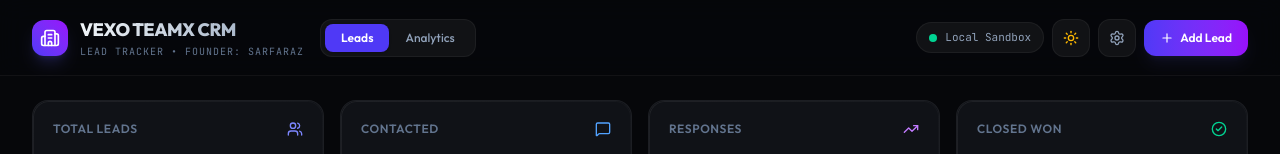
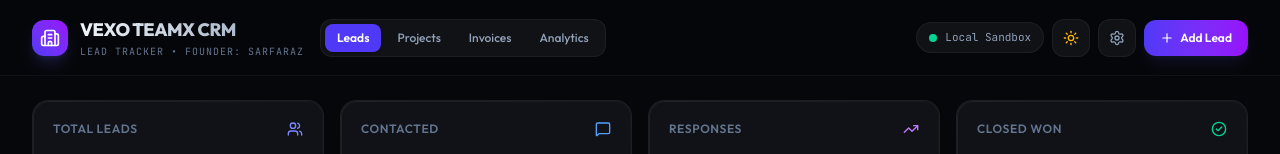
Before and after one commit to Sarfaraz2006/VEXO-CRM, a React (Vite) app: page / in a window 1280 px wide. Shown: the top 154 px of the page. Built offline with nearby package versions, Linux system fonts and the light colour scheme.

Commit message:
Add Projects and Invoices tabs to navbar and layout placeholders

```diff
--- a/src/App.jsx
+++ b/src/App.jsx
@@ -618,10 +618,10 @@ export default function App() {
             </div>
 
             {/* Navigation Tabs */}
-            <div className="flex items-center bg-slate-100 dark:bg-white/5 border border-slate-200 dark:border-white/5 p-1 rounded-xl text-xs font-medium w-full sm:w-auto justify-center">
+            <div className="flex items-center bg-slate-100 dark:bg-white/5 border border-slate-200 dark:border-white/5 p-1 rounded-xl text-xs font-medium w-full sm:w-auto justify-center gap-1">
               <button
                 onClick={() => setActiveTab('leads')}
-                className={`flex-1 sm:flex-initial px-4 py-1.5 rounded-lg transition-all cursor-pointer text-center ${
+                className={`flex-1 sm:flex-initial px-3 py-1.5 rounded-lg transition-all cursor-pointer text-center ${
                   activeTab === 'leads'
                     ? 'bg-indigo-600 text-white shadow-sm font-semibold'
                     : 'text-slate-500 dark:text-slate-400 hover:text-slate-800 dark:hover:text-slate-200'
@@ -630,8 +630,28 @@ export default function App() {
                 Leads
               </button>
               <button
+                onClick={() => setActiveTab('projects')}
+                className={`flex-1 sm:flex-initial px-3 py-1.5 rounded-lg transition-all cursor-pointer text-center ${
+                  activeTab === 'projects'
+                    ? 'bg-indigo-600 text-white shadow-sm font-semibold'
+                    : 'text-slate-500 dark:text-slate-400 hover:text-slate-800 dark:hover:text-slate-200'
+                }`}
+              >
+                Projects
+              </button>
+              <button
+                onClick={() => setActiveTab('invoices')}
+                className={`flex-1 sm:flex-initial px-3 py-1.5 rounded-lg transition-all cursor-pointer text-center ${
+                  activeTab === 'invoices'
+                    ? 'bg-indigo-600 text-white shadow-sm font-semibold'
+                    : 'text-slate-500 dark:text-slate-400 hover:text-slate-800 dark:hover:text-slate-200'
+                }`}
+              >
+                Invoices
+              </button>
+              <button
                 onClick={() => setActiveTab('analytics')}
-                className={`flex-1 sm:flex-initial px-4 py-1.5 rounded-lg transition-all cursor-pointer text-center ${
+                className={`flex-1 sm:flex-initial px-3 py-1.5 rounded-lg transition-all cursor-pointer text-center ${
                   activeTab === 'analytics'
                     ? 'bg-indigo-600 text-white shadow-sm font-semibold'
                     : 'text-slate-500 dark:text-slate-400 hover:text-slate-800 dark:hover:text-slate-200'
@@ -689,7 +709,7 @@ export default function App() {
       </header>
 
       <main className="max-w-7xl mx-auto px-4 md:px-8 mt-6">
-        {activeTab === 'leads' ? (
+        {activeTab === 'leads' && (
           <>
 
         {/* STATS ROW */}
@@ -975,7 +995,21 @@ export default function App() {
         </section>
 
           </>
-        ) : (
+        )}
+
+        {activeTab === 'projects' && (
+          <div className="bg-white dark:bg-[#101217] border border-slate-200 dark:border-white/5 rounded-2xl p-8 text-center text-slate-500 font-medium">
+            Projects Section (Step 3) placeholder.
+          </div>
+        )}
+
+        {activeTab === 'invoices' && (
+          <div className="bg-[#ffffff] dark:bg-[#101217] border border-slate-200 dark:border-white/5 rounded-2xl p-8 text-center text-slate-500 font-medium">
+            Invoices Section (Step 4) placeholder.
+          </div>
+        )}
+
+        {activeTab === 'analytics' && (
           <motion.div
             initial={{ opacity: 0, y: 15 }}
             animate={{ opacity: 1, y: 0 }}
```
